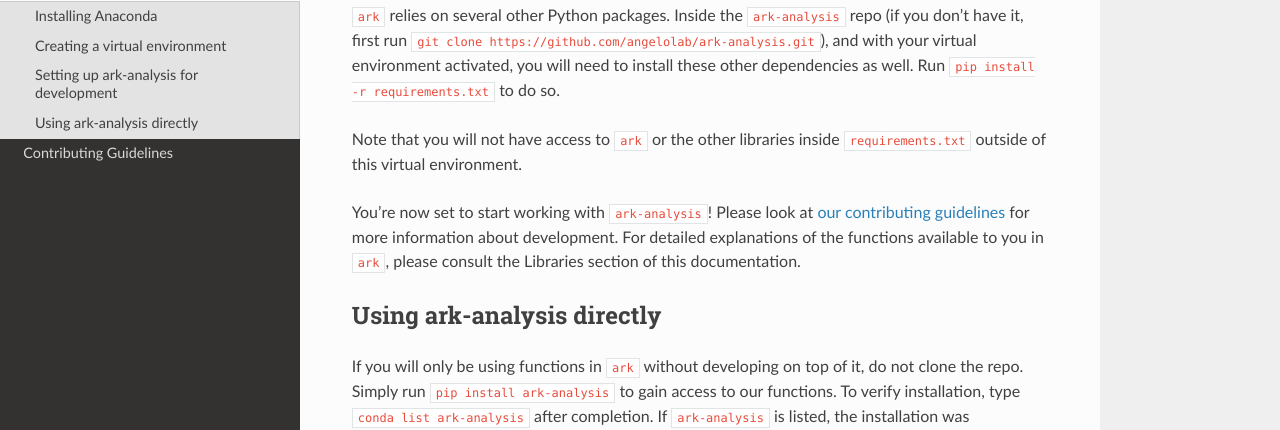
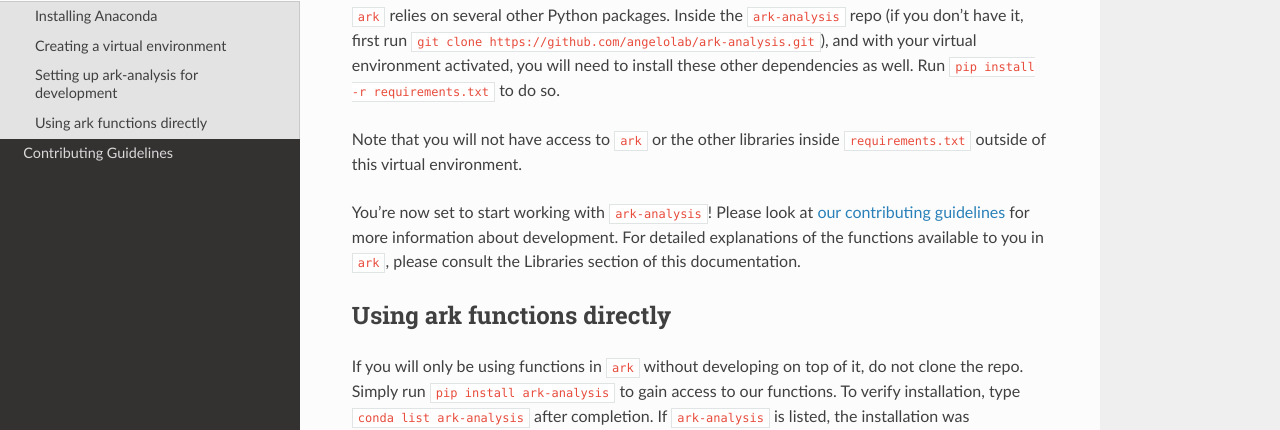
Before and after one commit to angelolab/ark-analysis, a Sphinx documentation site: the page built from docs/_rtd/virtualenv.md, in a window 1280 px wide and 900 px high, scrolled down 629 px. Shown: the part 256-686 px from the top of the window. Built offline with Sphinx 7.4.7 and the Read the Docs theme 2.0.0, drawn with Linux system fonts in a browser that asks for light colours; pages that are not in the unit, such as notebooks, are missing from menus.

```diff
--- a/docs/_rtd/virtualenv.md
+++ b/docs/_rtd/virtualenv.md
@@ -28,6 +28,6 @@
 
 You're now set to start working with `ark-analysis`! Please look at [our contributing guidelines](contributing.md) for more information about development. For detailed explanations of the functions available to you in `ark`, please consult the Libraries section of this documentation.
 
-### Using ark-analysis directly
+### Using ark functions directly
 
 If you will only be using functions in `ark` without developing on top of it, do not clone the repo. Simply run `pip install ark-analysis` to gain access to our functions. To verify installation, type `conda list ark-analysis` after completion. If `ark-analysis` is listed, the installation was successful. You can now access the `ark` library by running `import ark`.
```
